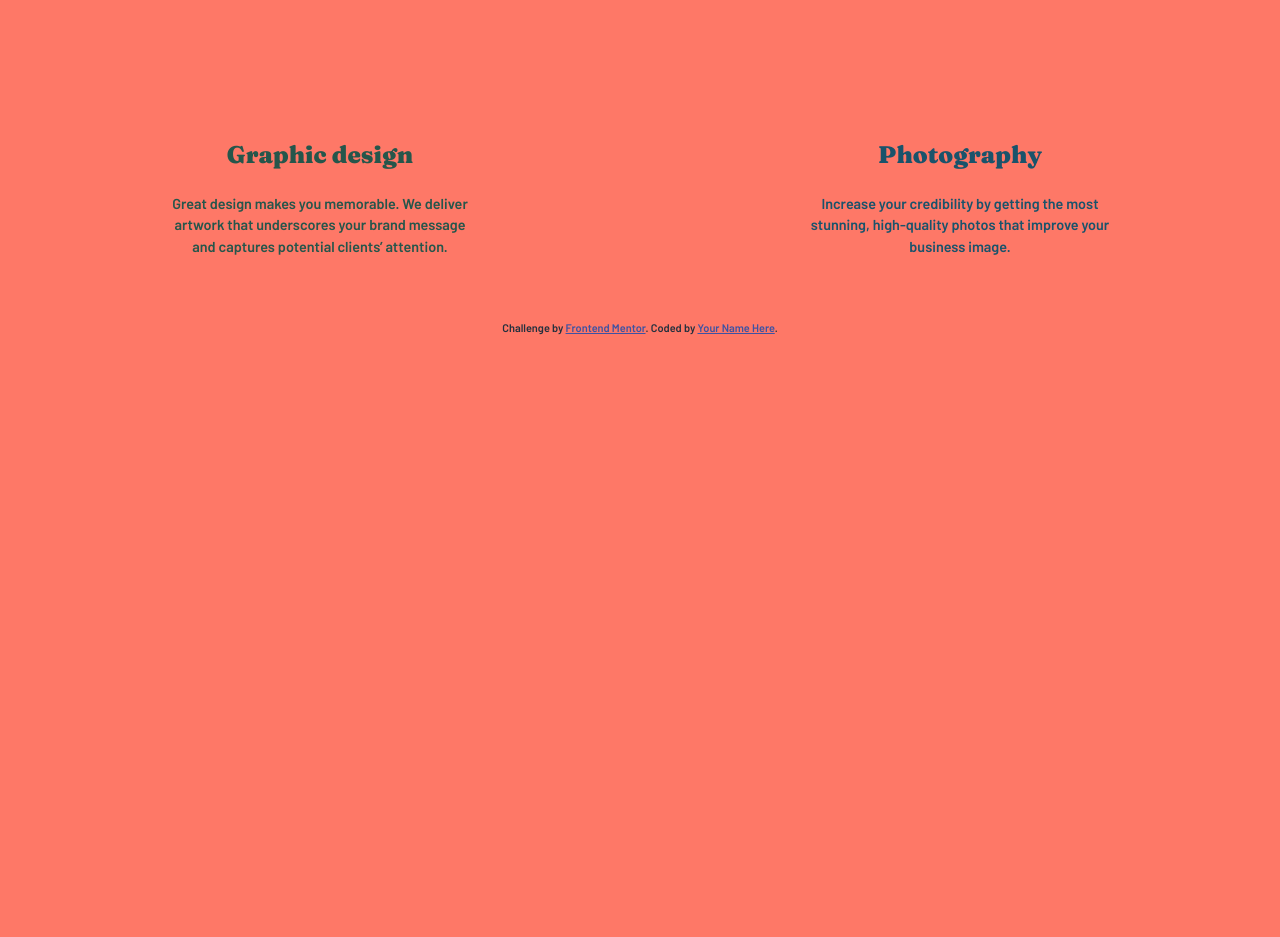
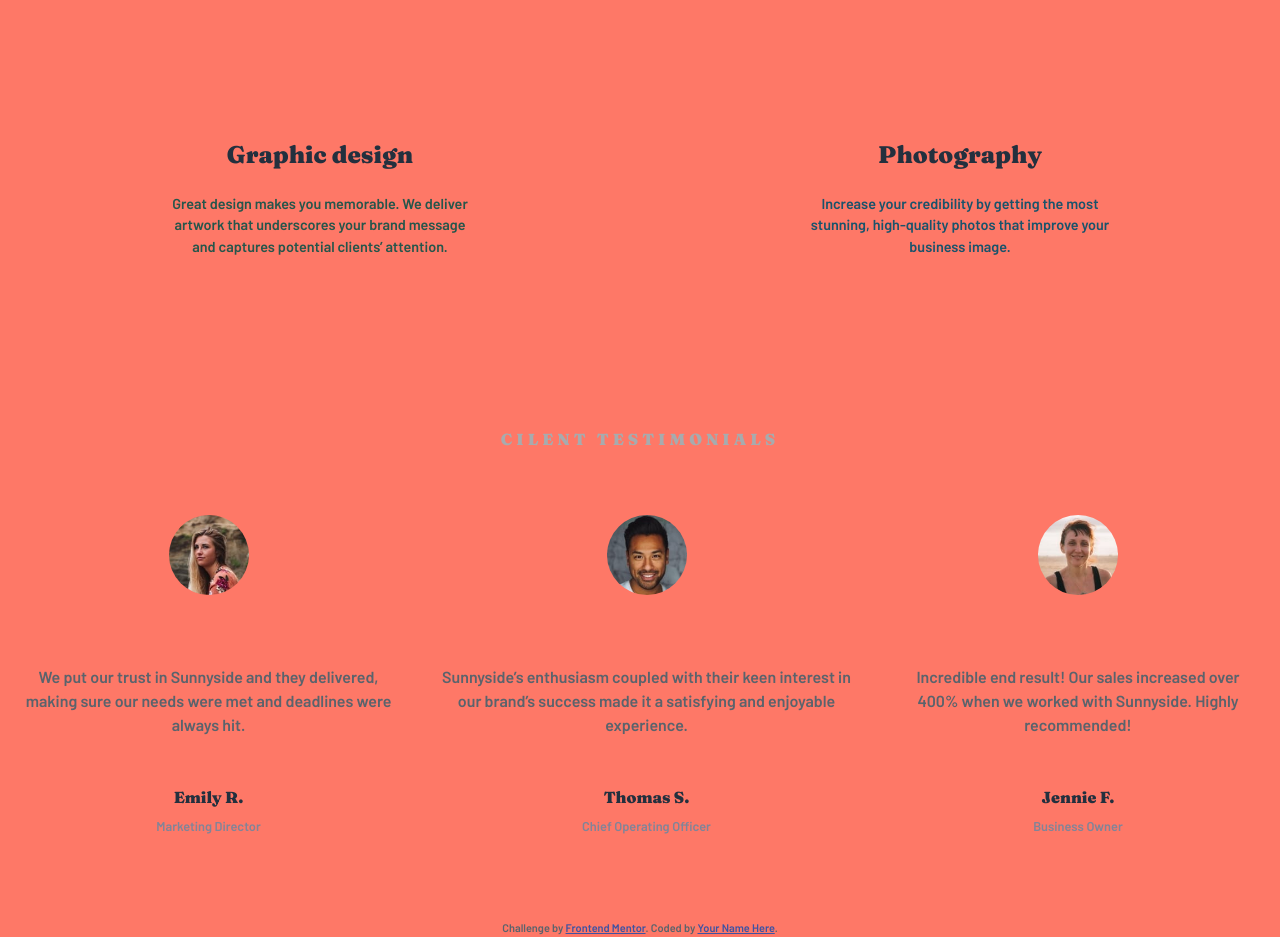
Before and after one commit to Stephane0713/sunnyrise, a website built with webpack: page public/index.html in a window 1280 px wide. Shown: the part 1480-2417 px from the top of the page. Before the commit the page ends 1817 px from the top, so only its background shows below. Built offline with nearby package versions, Linux system fonts and the light colour scheme; files whose address does not match are found by name.

Commit message:
changed name in layouts; added textimonials

```diff
--- a/public/index.html
+++ b/public/index.html
@@ -82,6 +82,56 @@
                 </div>
             </div>
         </section>
+        <section class="testimonials">
+            <div class="testimonials__content">
+
+                <h2 class="title testimonials__title">Cilent Testimonials</h2>
+                <div class="cards">
+                    <div class="card">
+                        <img
+                        src="../images/image-emily.jpg"
+                        alt="emily"
+                        class="card__img"
+                        />
+                        <p class="card__text">
+                            We put our trust in Sunnyside and they delivered,
+                            making sure our needs were met and deadlines were
+                            always hit.
+                        </p>
+                        <div class="card__name">Emily R.</div>
+                        <div class="card__job">Marketing Director</div>
+                    </div>
+                    <div class="card">
+                        <img
+                        src="../images/image-thomas.jpg"
+                        alt="thomas"
+                        class="card__img"
+                        />
+                        <p class="card__text">
+                            Sunnyside’s enthusiasm coupled with their keen
+                            interest in our brand’s success made it a satisfying
+                            and enjoyable experience.
+                        </p>
+                        <div class="card__name">Thomas S.</div>
+                        <div class="card__job">Chief Operating Officer</div>
+                    </div>
+                    <div class="card">
+                        <img
+                        src="../images/image-Jennie.jpg"
+                        alt="Jennie"
+                        class="card__img"
+                        />
+                        <p class="card__text">
+                            Incredible end result! Our sales increased over 400%
+                            when we worked with Sunnyside. Highly recommended!
+                        </p>
+                        <div class="card__name">Jennie F.</div>
+                        <div class="card__job">Business Owner</div>
+                    </div>
+                </div>
+            </div>
+        </div>
+        </section>
         <!--
   About
   Services
--- a/src/scss/base/_typography.scss
+++ b/src/scss/base/_typography.scss
@@ -3,11 +3,12 @@
 html {
     font-family: $ft-barlow;
     font-weight: 600;
-    color: $clr-gray-blue-900;
     line-height: 1.5;
+    color: $clr-gray-blue-700;
 }
 
 .title {
+    color: $clr-gray-blue-900;
     font-family: $ft-fraunces;
     font-weight: 900;
 }
--- a/src/scss/layouts/_index.scss
+++ b/src/scss/layouts/_index.scss
@@ -1,2 +1,3 @@
-@forward 'article';
-@forward 'banner';
+@forward 'articles';
+@forward 'banners';
+@forward 'testimonials';
--- /dev/null
+++ b/src/scss/layouts/_testimonials.scss
@@ -0,0 +1,56 @@
+@use "../abstracts" as *;
+
+.testimonials {
+    display: flex;
+    flex-direction: column;
+    min-height: 600px;
+
+    &__content {
+        margin: auto;
+    }
+
+    &__title {
+        color: $clr-gray-blue-300;
+        text-align: center;
+        letter-spacing: 4px;
+        text-transform: uppercase;
+        margin: $pad-sm 1.5rem;
+        font-size: 1rem;
+    }
+}
+
+.card {
+    text-align: center;
+    padding: 1.5rem;
+
+    &__img {
+        border-radius: 50%;
+        margin: 1rem 0;
+        height: 80px;
+    }
+
+    &__name {
+        font-family: $ft-fraunces;
+        font-weight: 900;
+        color: $clr-gray-blue-900;
+        margin: 1.5rem 0 0.5rem;
+    }
+
+    &__job {
+        font-size: 0.8rem;
+        color: $clr-gray-blue-500;
+    }
+}
+
+@media screen and (min-width: $bp-lg) {
+    .cards {
+        display: flex;
+        justify-content: space-between;
+    }
+
+    .card {
+        &__text {
+            margin: 3rem 0;
+        }
+    }
+}
```
Also changed, not shown: src/scss/layouts/_articles.scss (renamed from src/scss/layouts/_article.scss), src/scss/layouts/_banners.scss (renamed from src/scss/layouts/_banner.scss).
